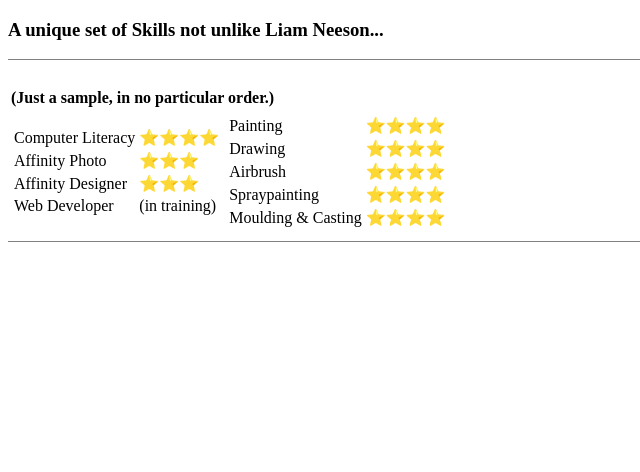
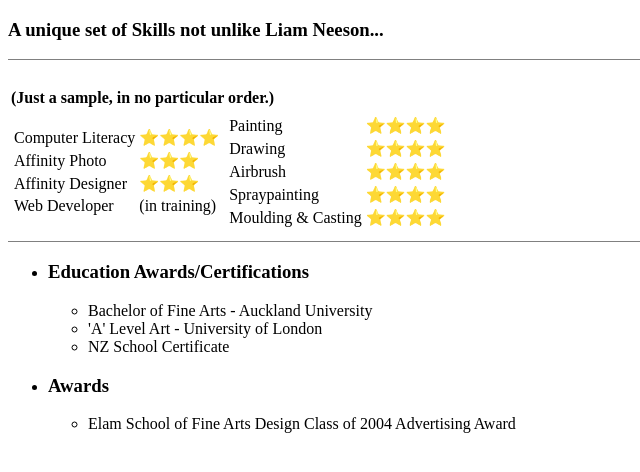
Before and after one commit to AndyMowbray/html-resume, a plain HTML site: page Public/skills.html in a window 1280 px wide. Shown: the whole page, without its empty margins (0-640 px from the left). Drawn offline with Linux system fonts and the light colour scheme.

Commit message:
Update skills.html

```diff
--- a/Public/skills.html
+++ b/Public/skills.html
@@ -82,5 +82,18 @@
 
     <hr size="1" noshade />
 
+    <ul>
+        <li><h3>Education Awards/Certifications</h3></li>
+         <ul>
+            <li>Bachelor of Fine Arts - Auckland University</li>
+            <li>'A' Level Art - University of London</li>
+            <li>NZ School Certificate</li>
+         </ul>
+        <li><h3>Awards</h3></li>
+         <ul>
+            <li>Elam School of Fine Arts Design Class of 2004 Advertising Award</li>
+         </ul>
+    </ul>
+
 </body>
 </html>
```
